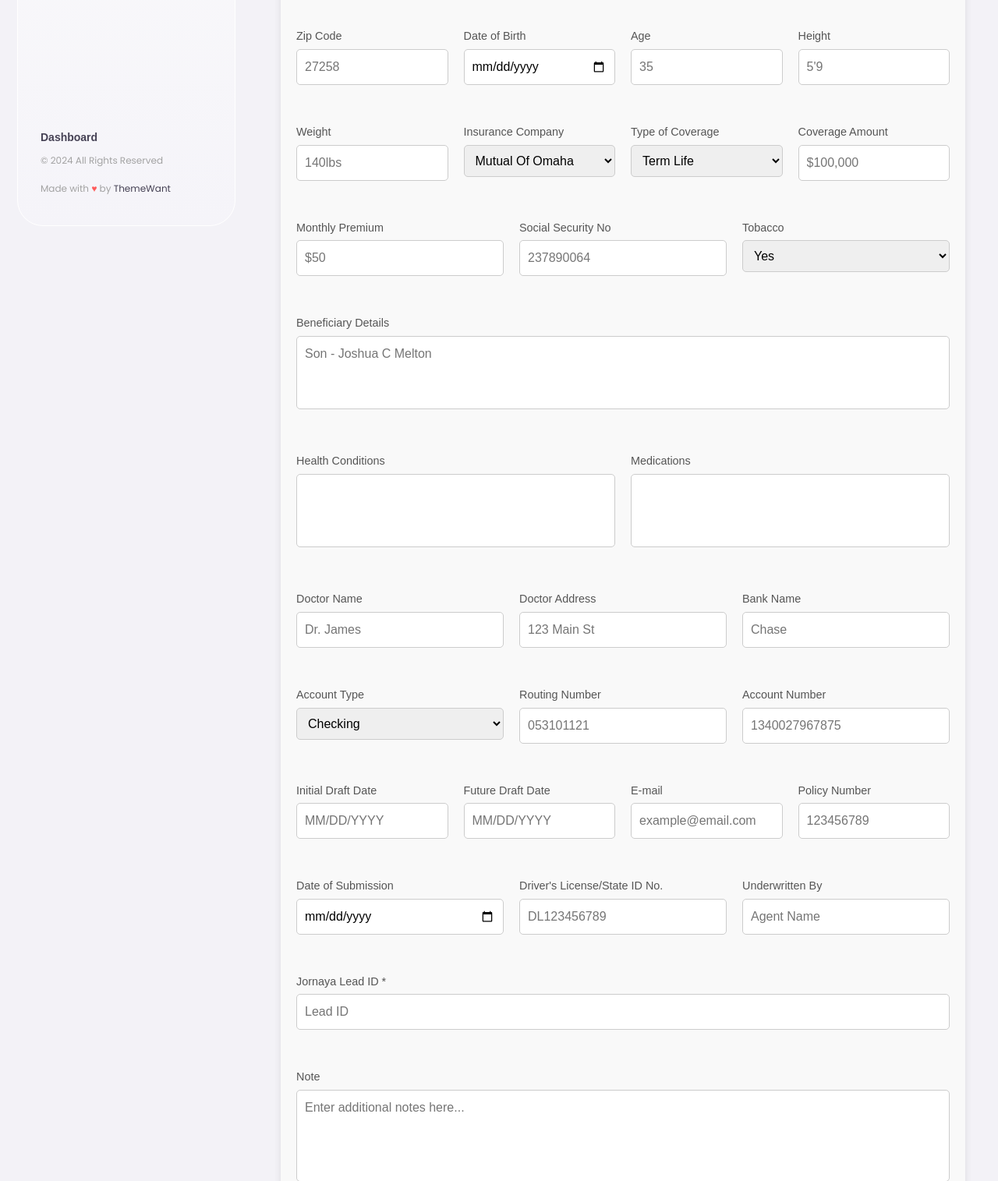
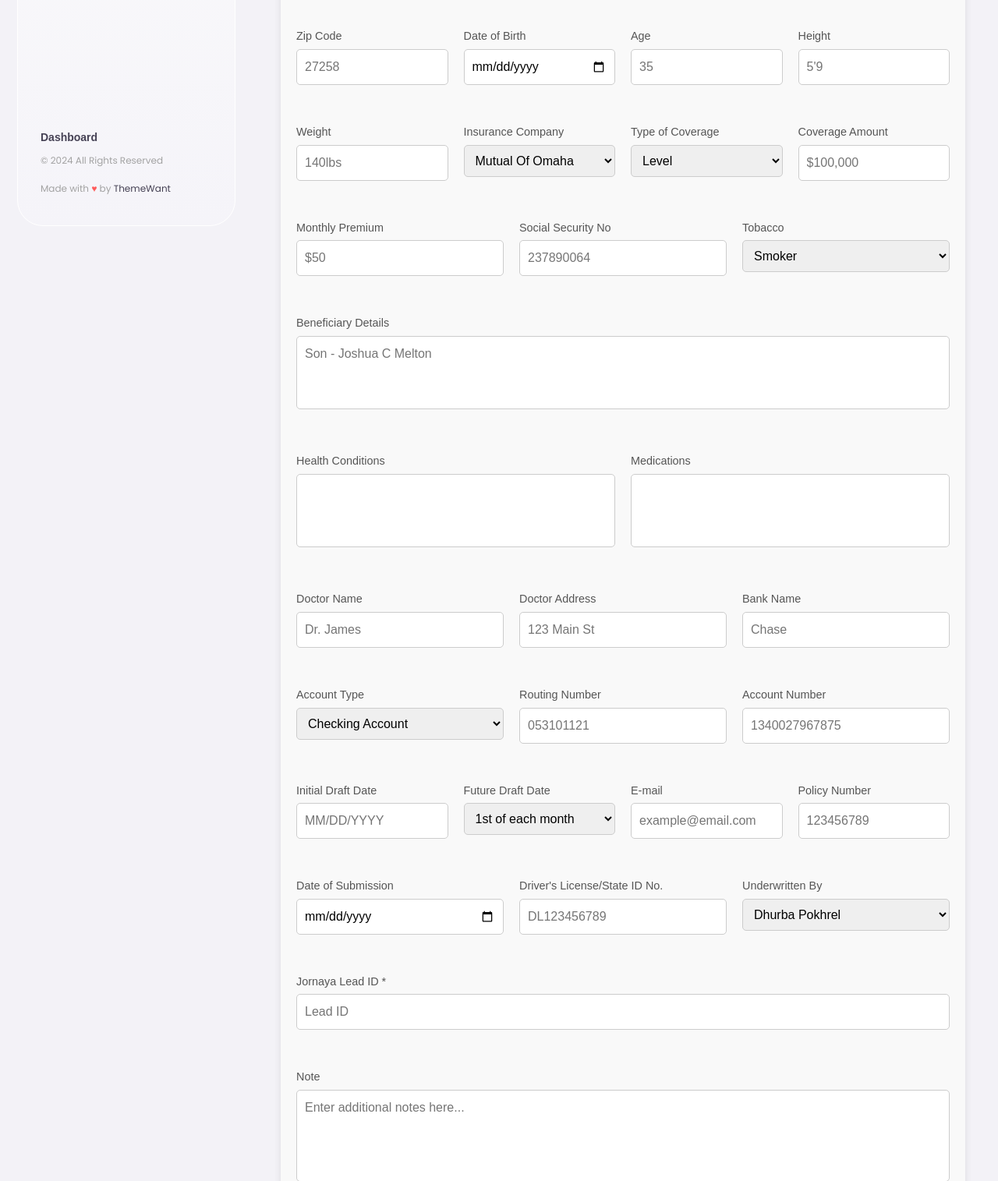
Before and after one commit to MuhammadUmairKhalid/crm_backend, a Django app: page /validate_form/ in a window 1280 px wide. Shown: the part 488-2003 px from the top of the page at 78% size. Run offline with Django 5.2, Linux system fonts and the light colour scheme; parts of the project's set-up code (start-up, migrations or seed data) failed here and were passed over; some libraries are stand-ins or nearby versions.

Commit message:
updated both forms options

```diff
--- a/core/views.py
+++ b/core/views.py
@@ -77,3 +77,6 @@ def validate_table(request):
 
 def validate_form(request):
     return render(request, 'dashboard/validateform.html')
+
+def change_password(request):
+    return render(request, 'dashboard/change-password.html')
--- a/dashboard/urls.py
+++ b/dashboard/urls.py
@@ -7,5 +7,7 @@ urlpatterns = [
     path('agentform/', views.agent_form, name='agent_form'),  # Path to agent form
     path('submit_agent_form/', views.submit_agent_form, name='submit_agent_form'),
     path('validate_form/', views.validate_form, name ='validate_form'),
-    path('validate_table/-', views.validate_table, name = 'validate_table'),
+    path('validate_table/', views.validate_table, name = 'validate_table'),
+    path('change_password/', views.change_password, name = 'change_password'),
+
 ]
--- a/dashboard/views.py
+++ b/dashboard/views.py
@@ -25,3 +25,6 @@ def validate_table(request):
 
 def validate_form(request):
     return render(request, 'dashboard/validateform.html')
+
+def change_password(request):
+    return render(request, 'dashboard/change-password.html')
--- a/template/dashboard/dashboard.html
+++ b/template/dashboard/dashboard.html
@@ -397,15 +397,15 @@
                     <div class="geex-content__header__popup__content">
                         <ul class="geex-content__header__popup__items">
                             <li class="geex-content__header__popup__item">
-                                <a class="geex-content__header__popup__link" href="#">
+                                <a class="geex-content__header__popup__link" href="{% url 'change_password' %}">
                                     <i class="uil uil-user"></i>
-                                    Profile
+                                    Change Password
                                 </a>
                             </li>
                             <li class="geex-content__header__popup__item">
                                 <a class="geex-content__header__popup__link" href="#">
                                     <i class="uil uil-cog"></i>
-                                    Settings
+                                    Logout
                                 </a>
                             </li>
                         </ul>
--- a/template/dashboard/signin.html
+++ b/template/dashboard/signin.html
@@ -45,7 +45,7 @@
 							<div class="geex-content__authentication__form-group">
 								<label for="username">Your Username</label>
 								<input type="username" id="username" name="email" placeholder="Enter Your Username" required>
-								<i class="uil-envelope"></i>
+								<i class="uil-user"></i>
 							</div>
 
 							<!-- Password Input -->
--- a/template/dashboard/validateform.html
+++ b/template/dashboard/validateform.html
@@ -296,14 +296,21 @@
 				<label for="insurance-company">Insurance Company</label>
 				<select id="insurance-company">
 					<option>Mutual Of Omaha</option>
-					<option>State Farm</option>
+					<option>Aflac</option>
+					<option>Corebridge Finanical</option>
+					<option>SBLI</option>
+					<option>Royal Neighbors of America</option>
+					<option>GTL</option>
 				</select>
 			</div>
 			<div>
 				<label for="coverage-type">Type of Coverage</label>
 				<select id="coverage-type">
-					<option>Term Life</option>
-					<option>Whole Life</option>
+					<option>Level</option>
+					<option>Graded</option>
+					<option>Modified</option>
+					<option>Standard</option>
+					<option>Guranteed Issue</option>
 				</select>
 			</div>
 			<div>
@@ -325,8 +332,8 @@
 			<div>
 				<label for="tobacco">Tobacco</label>
 				<select id="tobacco">
-					<option>Yes</option>
-					<option>No</option>
+					<option>Smoker</option>
+					<option>Non-Smoker</option>
 				</select>
 			</div>
 		</div>
@@ -372,8 +379,9 @@
 			<div>
 				<label for="account-type">Account Type</label>
 				<select id="account-type">
-					<option>Checking</option>
-					<option>Savings</option>
+					<option>Checking Account</option>
+					<option>Savings Account</option>
+					<option>Direct Express Card</option>
 				</select>
 			</div>
 			<div>
@@ -394,7 +402,13 @@
 			</div>
 			<div>
 				<label for="future-draft-date">Future Draft Date</label>
-				<input type="text" id="future-draft-date" placeholder="MM/DD/YYYY">
+				<select id="future-draft-date">
+					<option>1st of each month</option>
+					<option>3rd of each month</option>
+					<option>2nd Wednesday of each month</option>
+					<option>3rd Wednesday of each month</option>
+					<option>4th Wednesday of each month</option>
+				</select>
 			</div>
 			<div>
 				<label for="email">E-mail</label>
@@ -418,7 +432,12 @@
 			</div>
 			<div>
 				<label for="underwritten-by">Underwritten By</label>
-				<input type="text" id="underwritten-by" placeholder="Agent Name">
+				<select id="future-draft-date">
+					<option>Dhurba Pokhrel</option>
+					<option>Santosh Devkota</option>
+					<option>Shoaib Akram</option>
+					<option>Suresh Mahato</option>
+				</select>
 			</div>
 		</div>
 
```
Also changed, not shown: template/dashboard/agentform.html (+38 -7 lines), template/dashboard/change-password.html (added, +76 -0 lines).
